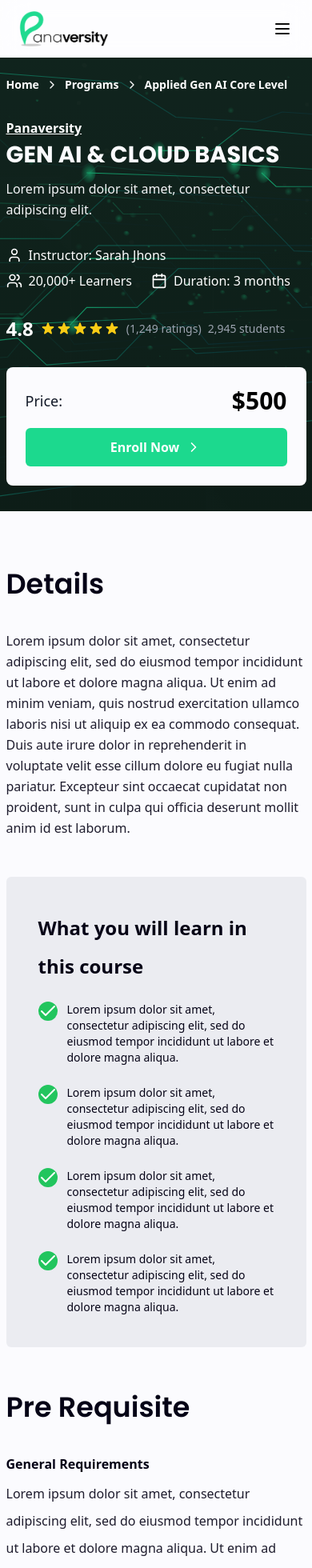
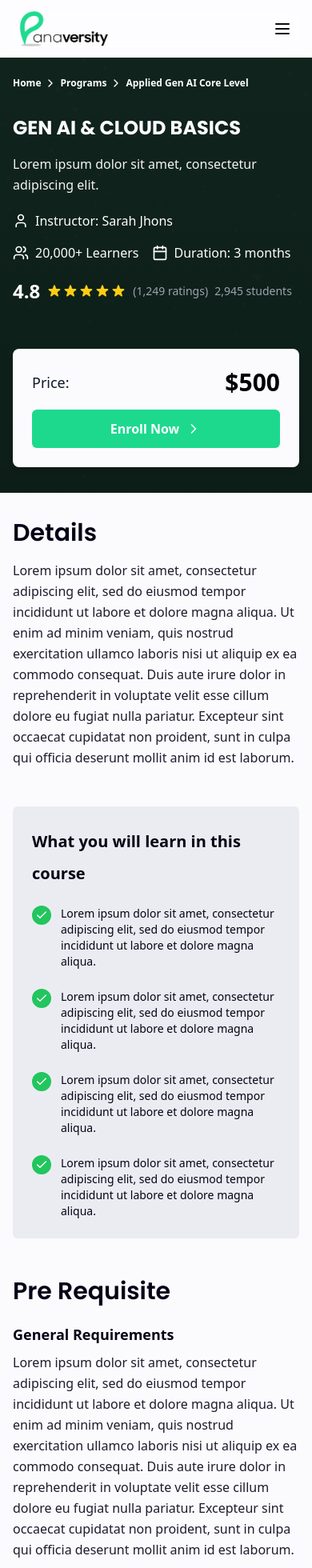
Before and after one commit to MuhammadAmmar24/panaversity-website, a Next.js app: page /programs/course in a window 390 px wide. Shown: the top 1960 px of the page at 80% size. Built offline with nearby package versions, Linux system fonts and the light colour scheme.

Commit message:
enhanced CourseDeatil padding , responsive etc

```diff
--- a/src/app/programs/course/page.tsx
+++ b/src/app/programs/course/page.tsx
@@ -1,93 +1,131 @@
-import React from 'react';
-import { ChevronRight, Users, User, Calendar } from 'lucide-react';
-import { Check } from 'lucide-react';
-import GetEnrolled from '@/src/components/ui/GetEnrolled';
-import { Sheet, SheetTrigger, SheetContent } from '@/src/components/ui/sheet';  // Importing existing Sheet component
+import React from "react";
+import {
+  ChevronRight,
+  Users,
+  User,
+  Calendar,
+  Check,
+  LucideIcon,
+} from "lucide-react";
+import GetEnrolled from "@/src/components/ui/GetEnrolled";
+import { Sheet, SheetTrigger, SheetContent } from "@/src/components/ui/sheet";
 
-const learnPoints = [
-    'Lorem ipsum dolor sit amet, consectetur adipiscing elit, sed do eiusmod tempor incididunt ut labore et dolore magna aliqua.',
-    'Lorem ipsum dolor sit amet, consectetur adipiscing elit, sed do eiusmod tempor incididunt ut labore et dolore magna aliqua.',
-    'Lorem ipsum dolor sit amet, consectetur adipiscing elit, sed do eiusmod tempor incididunt ut labore et dolore magna aliqua.',
-    'Lorem ipsum dolor sit amet, consectetur adipiscing elit, sed do eiusmod tempor incididunt ut labore et dolore magna aliqua.',
+const learnPoints: string[] = [
+  "Lorem ipsum dolor sit amet, consectetur adipiscing elit, sed do eiusmod tempor incididunt ut labore et dolore magna aliqua.",
+  "Lorem ipsum dolor sit amet, consectetur adipiscing elit, sed do eiusmod tempor incididunt ut labore et dolore magna aliqua.",
+  "Lorem ipsum dolor sit amet, consectetur adipiscing elit, sed do eiusmod tempor incididunt ut labore et dolore magna aliqua.",
+  "Lorem ipsum dolor sit amet, consectetur adipiscing elit, sed do eiusmod tempor incididunt ut labore et dolore magna aliqua.",
 ];
 
-const CourseDetails = () => {
-    return (
-        <main>
-            <section className="flex justify-center items-center bg-teamBg bg-cover text-white ">
-                <div className='w-full backdrop-brightness-75 backdrop-opacity-100 bg-blur-[1px] '>
-                    <div className="container mx-auto lg:max-w-[950px] xl:max-w-6xl pt-6 pb-8">
-                        {/* Breadcrumbs */}
-                        <nav className="mb-8">
-                            <ol className="flex items-center space-x-2 text-sm font-semibold">
-                                <li>Home</li>
-                                <ChevronRight className="w-4 h-4" />
-                                <li>Programs</li>
-                                <ChevronRight className="w-4 h-4" />
-                                <li>Applied Gen AI Core Level</li>
-                            </ol>
-                        </nav>
+interface CourseInfoProps {
+  icon: LucideIcon;
+  text: string;
+}
 
-                        {/* Course Content */}
-                        <div className="flex flex-col lg:flex-row lg:space-x-8">
-                            {/* Course Info */}
-                            <div className="lg:w-2/3">
-                                <p className="underline font-semibold">Panaversity</p>
-                                <h1 className="font-bold mb-2 text-[1.8rem] sm:text-[2rem] md:text-[3rem] text-background font-poppins">GEN AI & CLOUD BASICS</h1>
-                                <p className="mb-8 text-gray-100 text-base font-medium leading-relaxed max-w-[600px]">
-                                    Lorem ipsum dolor sit amet, consectetur adipiscing elit.
-                                </p>
+const CourseInfo: React.FC<CourseInfoProps> = ({ icon: Icon, text }) => (
+  <div className="flex items-center space-x-2">
+    <Icon className="w-5 h-5" />
+    <span>{text}</span>
+  </div>
+);
 
-                                {/* Instructor, Learners, and Duration */}
-                                <div className="flex flex-wrap items-center gap-6 gap-y-2 mb-8 font-medium">
-                                    <div className="flex items-center space-x-2">
-                                        <User className="w-5 h-5" />
-                                        <span>Instructor: Sarah Jhons</span>
-                                    </div>
-                                    <div className="flex items-center space-x-2">
-                                        <Users className="w-5 h-5" />
-                                        <span>20,000+ Learners</span>
-                                    </div>
-                                    <div className="flex items-center space-x-2">
-                                        <Calendar className="w-5 h-5" />
-                                        <span>Duration: 3 months</span>
-                                    </div>
-                                </div>
+interface StarRatingProps {
+  rating: number;
+}
 
-                                {/* Ratings */}
-                                <div className="flex items-center space-x-2">
-                                    <span className="text-2xl font-bold">4.8</span>
+const StarRating: React.FC<StarRatingProps> = ({ rating }) => (
   <div className="flex">
     {[...Array(5)].map((_, i) => (
-                                            <svg key={i} className="w-5 h-5 text-yellow-400" fill="currentColor" viewBox="0 0 20 20">
+      <svg
+        key={i}
+        className="w-5 h-5 text-yellow-400"
+        fill="currentColor"
+        viewBox="0 0 20 20"
+      >
         <path d="M9.049 2.927c.3-.921 1.603-.921 1.902 0l1.07 3.292a1 1 0 00.95.69h3.462c.969 0 1.371 1.24.588 1.81l-2.8 2.034a1 1 0 00-.364 1.118l1.07 3.292c.3.921-.755 1.688-1.54 1.118l-2.8-2.034a1 1 0 00-1.175 0l-2.8 2.034c-.784.57-1.838-.197-1.539-1.118l1.07-3.292a1 1 0 00-.364-1.118L2.98 8.72c-.783-.57-.38-1.81.588-1.81h3.461a1 1 0 00.951-.69l1.07-3.292z" />
       </svg>
     ))}
   </div>
-                                    <span className="text-sm text-gray-400 font-medium">(1,249 ratings)</span> <span className='text-sm text-gray-400 font-medium'>2,945 students</span>
+);
+
+interface LearnPointProps {
+  point: string;
+}
+
+const LearnPoint: React.FC<LearnPointProps> = ({ point }) => (
+  <div className="flex gap-3 items-start">
+    <div className="bg-green-500 rounded-full p-1">
+      <Check className="text-white w-4 h-4" />
+    </div>
+    <p className="text-sm font-normal text-textPrimary">{point}</p>
+  </div>
+);
+
+const CourseDetails: React.FC = () => {
+  return (
+    <main className="overflow-x-hidden">
+      <section className="flex justify-center items-center bg-teamBg bg-cover bg-center text-white">
+        <div className="w-full backdrop-brightness-75 backdrop-opacity-100 bg-blur-[1px]">
+          <div className="lg:max-w-[990px] xl:max-w-[1200px] mx-auto px-4 sm:px-6 lg:px-8 pt-6 pb-8">
+            <nav className="mb-8">
+              <ol className="flex flex-wrap items-center space-x-1 text-xs sm:text-sm font-semibold">
+                {["Home", "Programs", "Applied Gen AI Core Level"].map(
+                  (item, index) => (
+                    <React.Fragment key={index}>
+                      {index > 0 && <ChevronRight className="w-4 h-4" />}
+                      <li>{item}</li>
+                    </React.Fragment>
+                  )
+                )}
+              </ol>
+            </nav>
+
+            <div className="flex flex-col lg:flex-row ">
+              <div className="w-full lg:w-2/3">
+                <h1 className="font-bold text-2xl sm:text-3xl md:text-4xl lg:text-5xl text-background font-poppins mb-4">
+                  GEN AI & CLOUD BASICS
+                </h1>
+                <p className="mb-5 text-gray-100 text-base font-medium leading-relaxed max-w-[600px]">
+                  Lorem ipsum dolor sit amet, consectetur adipiscing elit.
+                </p>
+
+                <div className="flex flex-wrap items-center gap-4 mb-5 font-medium">
+                  <CourseInfo icon={User} text="Instructor: Sarah Jhons" />
+                  <CourseInfo icon={Users} text="20,000+ Learners" />
+                  <CourseInfo icon={Calendar} text="Duration: 3 months" />
+                </div>
+
+                <div className="flex flex-wrap items-center space-x-2 mb-6">
+                  <span className="text-2xl font-bold">4.8</span>
+                  <StarRating rating={4.8} />
+                  <span className="text-sm text-gray-400 font-medium">
+                    (1,249 ratings)
+                  </span>
+                  <span className="text-sm text-gray-400 font-medium">
+                    2,945 students
+                  </span>
                 </div>
               </div>
 
-                            <div className="lg:w-1/3 mt-8 lg:mt-12 w-full md:w-fit">
-                                <div className="bg-background text-black p-6 rounded-lg">
-                                    <div className="flex items-center justify-between gap-40 mb-4">
-                                        <span className="text-gray-900 font-medium text-lg">Price:</span>
+              <div className="w-full lg:w-1/3 mt-8 lg:mt-0">
+                <div className="bg-background text-black p-6 rounded-lg shadow-md max-w-sm sm:max-w-[380px] lg:max-w-full sm:ml-0 mx-auto lg:mx-0">
+                  <div className="flex items-center justify-between mb-4 ">
+                    <span className="text-gray-900 font-medium text-lg">
+                      Price:
+                    </span>
                     <span className="text-3xl font-bold">$500</span>
                   </div>
 
-                                    {/* Enrol Now Button as SheetTrigger */}
                   <Sheet>
                     <SheetTrigger asChild>
-                                            <button className="w-full bg-accent text-white py-3 rounded-md font-semibold flex items-center justify-center hover:bg-emerald-500">
+                      <button className="w-full bg-accent text-white py-3 rounded-md font-semibold flex items-center justify-center hover:bg-emerald-500 transition duration-300">
                         Enroll Now
                         <ChevronRight className="w-5 h-5 ml-2" />
                       </button>
                     </SheetTrigger>
-
-                                        {/* Sheet Content */}
                     <SheetContent
                       side="right"
-                                          className="md:max-w-[700px] w-full overflow-y-auto"
+                      className="w-full max-w-md overflow-y-auto"
                     >
                       <GetEnrolled />
                     </SheetContent>
@@ -99,45 +137,48 @@
         </div>
       </section>
 
-            <section className='container mx-auto lg:max-w-[950px] xl:max-w-6xl mt-16'>
-                <div className="flex flex-col justify-start items-start gap-8 mx-auto">
-                    <h2 className="text-center text-[35px] md:text-[40px] font-semibold font-poppins leading-[53.20px] text-textPrimary">
+      <section className="lg:max-w-[990px] xl:max-w-[1200px] mx-auto px-4 sm:px-6 lg:px-8 py-8 sm:py-12 lg:py-16">
+        <div className="flex flex-col justify-start items-start gap-4 mx-auto">
+          <h2 className="text-3xl md:text-4xl font-semibold font-poppins text-textPrimary">
             Details
           </h2>
           <p className="w-full text-base font-normal leading-relaxed text-textPrimary/90">
-                        Lorem ipsum dolor sit amet, consectetur adipiscing elit, sed do eiusmod tempor incididunt ut labore et dolore magna aliqua. Ut enim ad minim veniam, quis nostrud exercitation ullamco laboris nisi ut aliquip ex ea commodo consequat. Duis aute irure dolor in reprehenderit in voluptate velit esse cillum dolore eu fugiat nulla pariatur. Excepteur sint occaecat cupidatat non proident, sunt in culpa qui officia deserunt mollit anim id est laborum.
+            Lorem ipsum dolor sit amet, consectetur adipiscing elit, sed do
+            eiusmod tempor incididunt ut labore et dolore magna aliqua. Ut enim
+            ad minim veniam, quis nostrud exercitation ullamco laboris nisi ut
+            aliquip ex ea commodo consequat. Duis aute irure dolor in
+            reprehenderit in voluptate velit esse cillum dolore eu fugiat nulla
+            pariatur. Excepteur sint occaecat cupidatat non proident, sunt in
+            culpa qui officia deserunt mollit anim id est laborum.
           </p>
         </div>
 
-                {/* What You Will Learn Section */}
-                <div className="bg-gray-300/40 flex flex-col justify-start items-start gap-5 p-10 rounded-md mt-12">
-                    <h3 className="text-2xl font-semibold leading-loose text-textPrimary">
+        <div className="bg-gray-300/40 flex flex-col justify-start items-start gap-5 p-6 sm:p-8 md:p-10 rounded-md mt-12">
+          <h3 className="text-xl sm:text-2xl font-semibold leading-loose text-textPrimary">
             What you will learn in this course
           </h3>
           <div className="grid grid-cols-1 md:grid-cols-2 gap-6">
             {learnPoints.map((point, index) => (
-                            <div key={index} className="flex gap-3 items-start">
-                                <div className='bg-green-500 rounded-full'>
-                                    <Check className="text-white" />
-                                </div>
-                                <p className="text-sm font-normal text-textPrimary">
-                                    {point}
-                                </p>
-                            </div>
+              <LearnPoint key={index} point={point} />
             ))}
           </div>
         </div>
 
-                {/* Pre-Requisite Section */}
-                <div className="mt-12 mb-20">
-                    <h2 className="text-textPrimary text-[35px] md:text-[40px] font-semibold font-poppins leading-[53.20px]">
+        <div className="mt-12">
+          <h2 className="text-3xl md:text-4xl font-semibold font-poppins leading-tight text-textPrimary mb-5">
             Pre Requisite
           </h2>
-                    <h3 className="mt-8 text-textPrimary text-base font-semibold">
+          <h3 className="text-lg font-semibold text-textPrimary mb-2">
             General Requirements
           </h3>
-                    <p className="w-full text-textPrimary/90 text-base font-normal leading-[34.32px] mt-2">
-                        Lorem ipsum dolor sit amet, consectetur adipiscing elit, sed do eiusmod tempor incididunt ut labore et dolore magna aliqua. Ut enim ad minim veniam, quis nostrud exercitation ullamco laboris nisi ut aliquip ex ea commodo consequat. Duis aute irure dolor in reprehenderit in voluptate velit esse cillum dolore eu fugiat nulla pariatur. Excepteur sint occaecat cupidatat non proident, sunt in culpa qui officia deserunt mollit anim id est laborum.
+          <p className="w-full text-base font-normal leading-relaxed text-textPrimary/90">
+            Lorem ipsum dolor sit amet, consectetur adipiscing elit, sed do
+            eiusmod tempor incididunt ut labore et dolore magna aliqua. Ut enim
+            ad minim veniam, quis nostrud exercitation ullamco laboris nisi ut
+            aliquip ex ea commodo consequat. Duis aute irure dolor in
+            reprehenderit in voluptate velit esse cillum dolore eu fugiat nulla
+            pariatur. Excepteur sint occaecat cupidatat non proident, sunt in
+            culpa qui officia deserunt mollit anim id est laborum.
           </p>
         </div>
       </section>
```
Lines whose indentation alone changed are shown as unchanged.
